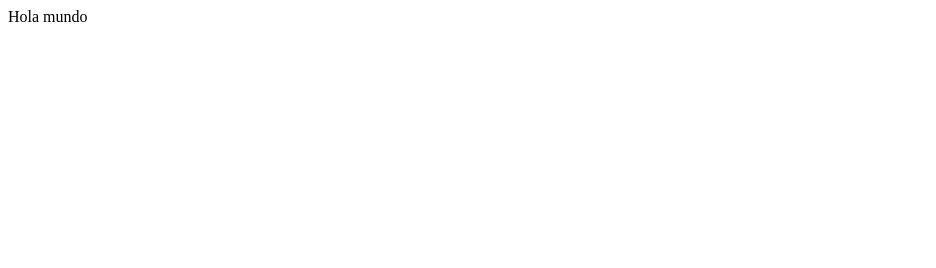
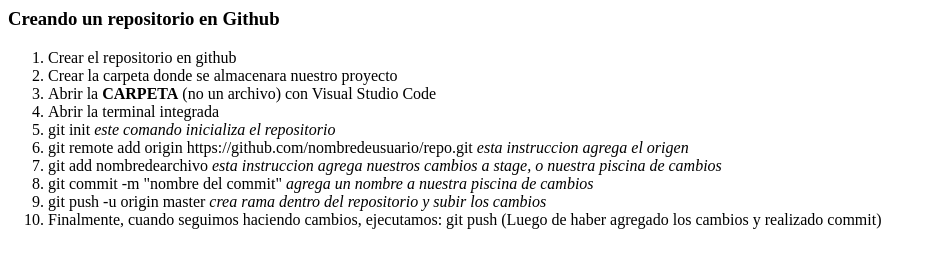
Before and after one commit to juanr-yes/clase002, a plain HTML site: page index.html in a window 1280 px wide. Shown: the whole page, without its empty margins (0-936 px from the left). Drawn offline with Linux system fonts and the light colour scheme.

Commit message:
Instrucciones para crear un repositorio en Github

```diff
--- a/index.html
+++ b/index.html
@@ -1,5 +1,17 @@
 <html>
   <body>
-    <p>Hola mundo</p>
+    <h3>Creando un repositorio en Github</h3>
+    <ol>
+      <li>Crear el repositorio en github</li>
+      <li>Crear la carpeta donde se almacenara nuestro proyecto</li>
+      <li>Abrir la <b>CARPETA</b> (no un archivo) con Visual Studio Code</li>
+      <li>Abrir la terminal integrada</li>
+      <li>git init <i> este comando inicializa el repositorio</i></li>
+      <li>git remote add origin https://github.com/nombredeusuario/repo.git <i>esta instruccion agrega el origen</i></li>
+      <li>git add nombredearchivo <i>esta instruccion agrega nuestros cambios a stage, o nuestra piscina de cambios</i></li>
+      <li>git commit -m "nombre del commit" <i>agrega un nombre a nuestra piscina de cambios</i></li>
+      <li>git push -u origin master <i>crea rama dentro del repositorio y subir los cambios</i></li>
+      <li>Finalmente, cuando seguimos haciendo cambios, ejecutamos: git push (Luego de haber agregado los cambios y realizado commit)</li>
+    </ol>
   </body>
 </html>
```
